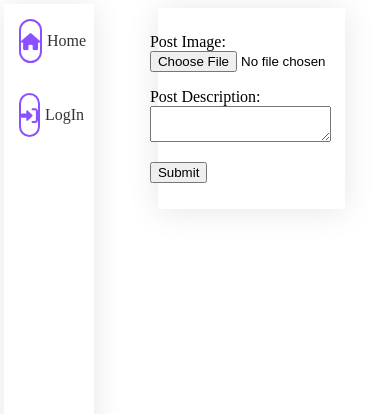
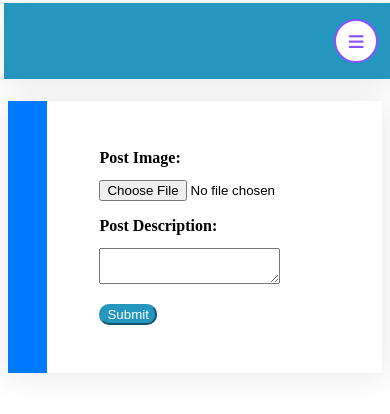
Before and after one commit to HARNISHA-M/SocialMediaWebsite, a React (Create React App) app: page /addpost in a window 390 px wide. Shown: the top 414 px of the page. Built offline with nearby package versions, Linux system fonts and the light colour scheme; no server answers.

Commit message:
Responsive css added

```diff
--- a/src/components/Navbar.tsx
+++ b/src/components/Navbar.tsx
@@ -29,6 +29,14 @@ export const Navbar = () => {
         });
 
     }
+    const myFunction = () => {
+        document?.getElementById("myDropdown")?.classList.toggle("show");
+    }
+
+    document.getElementById("myDropdown")?.addEventListener("click",( () => {
+        document?.getElementById("myDropdown")?.classList.remove("show");
+        console.log("re");
+    }));
 
     useEffect(()=>{
         profilePic();
@@ -37,14 +45,18 @@ export const Navbar = () => {
     return (
         <div className="navbar">
            <div>
+                <div>
                     {user &&
                         <>
                             <div className="profileBackground"></div>
-                        {console.log(urldata?.url)}
                             <img src={(urldata && urldata.url && urldata.url!=null ) ? (urldata && urldata.url) : "https://cdn.pixabay.com/photo/2015/10/05/22/37/blank-profile-picture-973460__340.png"} width="50" height="50" className="ProfileImg"></img>
                             <div className="UserName">{user?.displayName?.split(" ")[0]}</div>
                         </>
                     }
+                </div>
+                <div className="dropdown">
+                    <button onClick={myFunction} className="dropbtn"><i className="fa-solid fa-bars"></i></button>
+                    <div id="myDropdown" className="dropdown-content">
                         <NavLink to="/" className={({ isActive }) => (isActive ? 'active' : 'inactive')}><i className="fa-solid fa-house"></i><span>Home</span></NavLink>
                         {user ? <NavLink to="/addpost" className={({ isActive }) => (isActive ? 'active' : 'inactive')}><i className="fa-solid fa-plus"></i><span>Create Post</span></NavLink> : <NavLink to="/login" className={({ isActive }) => (isActive ? 'active' : 'inactive')}><i className="fa-solid fa-right-to-bracket"></i><span>LogIn</span></NavLink>}
                         {user &&
@@ -55,5 +67,7 @@ export const Navbar = () => {
                         }
                     </div>
                 </div>
+           </div>
+        </div>
     )
 }
--- a/src/config/firebase.ts
+++ b/src/config/firebase.ts
@@ -8,12 +8,7 @@ import {getStorage} from "firebase/storage";
 
 // Your web app's Firebase configuration
 const firebaseConfig = {
-    apiKey: "AIzaSyD0bJEgV_enCeayniLyfoWSqG_HvRrpKqw",
-    authDomain: "socialmedia-8cb5e.firebaseapp.com",
-    projectId: "socialmedia-8cb5e",
-    storageBucket: "socialmedia-8cb5e.appspot.com",
-    messagingSenderId: "153517965590",
-    appId: "1:153517965590:web:5fd94f187258dc0a5d9037"
+
 };
 
 // Initialize Firebase
--- a/src/pages/addpost/Addpost-form.tsx
+++ b/src/pages/addpost/Addpost-form.tsx
@@ -10,7 +10,6 @@ import {uploadBytes,ref,getDownloadURL} from "firebase/storage";
 import { useState } from "react";
 import  {v4} from "uuid";
 import '../../styles/createPost.css';
-
 interface data {
     Description : string;
     Image:null;
@@ -53,9 +52,13 @@ export const Addpostform = () => {
 
     const postsRef = collection(db, "posts");
     return (
-        <div className="newPost">
-            <form onSubmit={handleSubmit(submitPost)}>
-                <div className="newForm">
+        <div>
+        <div className="card">
+				<div className="message">
+				</div>
+				<div className="body">
+					<div className="body-wrapper mx-auto">
+                        <form onSubmit={handleSubmit(submitPost)} className="createForm">
                             <label>Post Image:</label>
                             <input type="file"  {...register("Image")}  onChange={handleImage}></input>
                             <p style={{color:"red"}}>{errors.Image?.message}</p>
@@ -65,8 +68,10 @@ export const Addpostform = () => {
                             <p style={{color:"red"}}>{errors.Description?.message}</p>
 
                             <input type="submit"></input>
+                        </form>
 					</div>
-            </form>
+				</div>
+			</div>
         </div>
     )
 }
--- a/src/styles/createPost.css
+++ b/src/styles/createPost.css
@@ -1,26 +1,49 @@
-.newPost
-{
-    box-shadow:0 2px 30px rgb(0 0 0 / 10%);
-    width: 50%;
-    height: 50%;
+.card {
+    box-shadow: 0 2px 30px rgb(0 0 0 / 10%);
+    display: flex;
+    overflow: hidden;
     margin-left: 40%;
-    margin-right: auto;
-    text-align: left;
-    /* margin-top: 200px; */
-    display: flex;
-    align-items: center;
-    justify-content: center;
+    width: 40%;
+    height: auto;
+}
+.card .message {
+    flex: 1;
+    background: #007bff;
+    color: #fff;
+    padding: 5px;
+}
+.card .body {
+    flex: 10;
+    padding: 48px 24px;
 }
 
-.newPost .newForm{
-    padding: 10%;
+.card .body .body-wrapper {
+    max-width: 400px;
+    text-align: left;
+    margin-left: 10%;
+}
+
+.body-wrapper label{
+    display: block;
+    font-size: medium;
+    font-weight: 800;
+    padding-bottom: 5%;
+}
+
+.body-wrapper input[type=submit]
+{
+    border-radius: 10px;
+    background-color:#2596be;
+    color: white;
+    border-color: #2596be;
 
 }
 
-.newForm input, .newForm textarea{
-    text-align: center;
+@media screen and (max-width:650px) {
+
+    .card{
+        margin-top: 27%;
+        width: 100%;
+        margin-left: 0px;
+    }
 }
-
-.newPost label{
-    display: block;
-}
--- a/src/styles/myProfile.css
+++ b/src/styles/myProfile.css
@@ -111,3 +111,43 @@ hr{
     color: black;
     background-color: rgb(226, 226, 226);
 }
+
+
+@media screen and (max-width:650px) {
+
+    .myProfile
+    {
+        margin-top: 25%;
+    }
+
+    hr
+    {
+        margin-left: 0px;
+    }
+
+    .followingWidth
+    {
+        width:100%;
+        margin-left: 0%;
+    }
+}
+
+@media screen and (min-width:650px) and (max-width:950px)
+{
+
+    .followingWidth
+    {
+        width:65% !important;
+        margin-left: 30%;
+    }
+
+    .followersDetails
+    {
+        margin-left: 0px;
+    }
+
+    .followingDetails
+    {
+        margin-left: 0px;
+    }
+}
--- a/src/styles/navbar.css
+++ b/src/styles/navbar.css
@@ -95,5 +95,110 @@
 {
     font-weight: bold;
     font-style: italic;
-    margin-bottom: 5%;
+    margin-top: 3px;
+    margin-bottom: 2rem;
 }
+
+.dropbtn {
+    display: none;
+}
+
+
+@media screen and (min-width:655px ) and (max-width:940px) {
+
+    .navbar .profileBackground
+    {
+        height:10%;
+    }
+
+    .navbar .ProfileImg
+    {
+       margin-top: 25%;
+    }
+
+}
+
+
+@media screen and (min-width:250px) and (max-width:650px)
+{
+
+    .navbar
+    {
+        float: none;
+        width: 100% !important;
+        height: auto;
+        margin-top: -25% !important;
+        z-index:1;
+    }
+
+    .navbar div{
+        display: flex;
+        justify-content: space-between;
+        background-color: #2596be;
+    }
+
+    .dropbtn {
+        display: block;
+        background-color: #2596be;
+        color: white;
+        padding: 16px;
+        font-size: 16px;
+        border: none;
+        cursor: pointer;
+        margin-right: 0px !important;
+    }
+
+    .dropbtn:hover, .dropbtn:focus {
+        background-color: #2980B9;
+    }
+
+    .dropdown {
+        position: relative;
+        display: inline-block;
+    }
+
+    .dropdown-content {
+        display: none !important;
+        position: absolute;
+        background-color: #f1f1f1;
+        min-width: 160px;
+        overflow: auto;
+        box-shadow: 0px 8px 16px 0px rgba(0,0,0,0.2);
+        z-index: 1;
+        margin-top: 90%;
+        right: 0;
+    }
+
+    .dropdown-content a {
+        color: black;
+        padding: 12px 16px;
+        text-decoration: none;
+        display: block;
+    }
+
+    .dropdown a:hover {background-color: #ddd;}
+
+    .show {display: block !important;}
+
+
+    .navbar .ProfileImg
+    {
+        align-items: center;
+        display: inline;
+        height: 50px;
+        width: 50px;
+        border-radius: 150px;
+        border: 3px solid #fff;
+        box-shadow: 0 2px 5px rgb(0 0 0 / 10%);
+        z-index: 1;
+        margin-top: 10%;
+        margin-left: 5px;
+
+    }
+    .navbar .UserName {
+        margin-top: auto;
+        margin-bottom: auto;
+        margin-left: 5px;
+        color: white;
+    }
+}
--- a/src/styles/post.css
+++ b/src/styles/post.css
@@ -127,3 +127,31 @@ a{
     color: #fff;
     font-weight: 700;
 }
+
+@media screen and (max-width:650px) {
+
+    .post-block:nth-child(1)
+    {
+        margin-top: 25%;
+    }
+    .post-block
+    {
+        width:100% !important;
+        z-index: -1;
+        margin-left: 0px !important;
+        padding: 0px;
+        padding-bottom: 30px;
+    }
+}
+
+
+@media screen and (max-width:950px) {
+
+    .post-block
+    {
+        width:70%;
+        margin-left: 28%;
+        padding: 0px;
+
+    }
+}
```
Also changed, not shown: src/pages/Myprofile.tsx (+2 -31 lines). Lines whose indentation alone changed are shown as unchanged.
